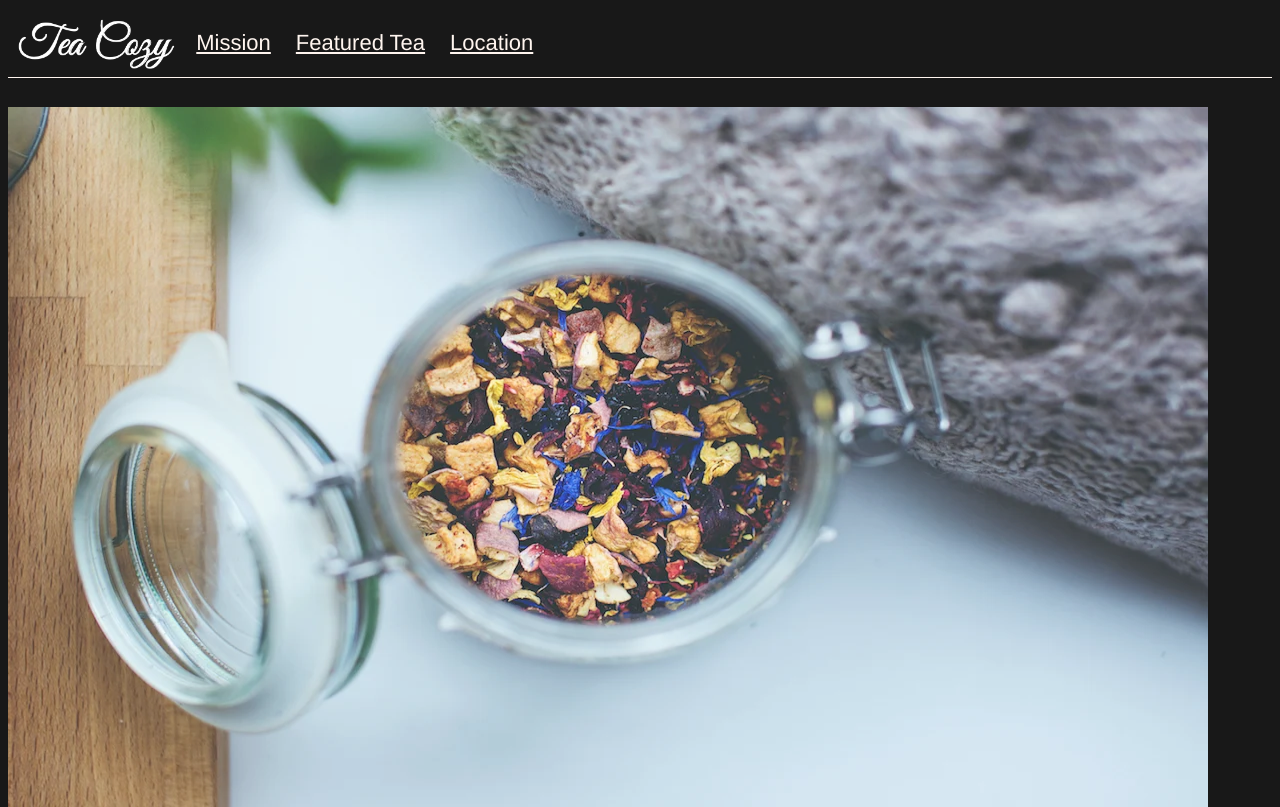
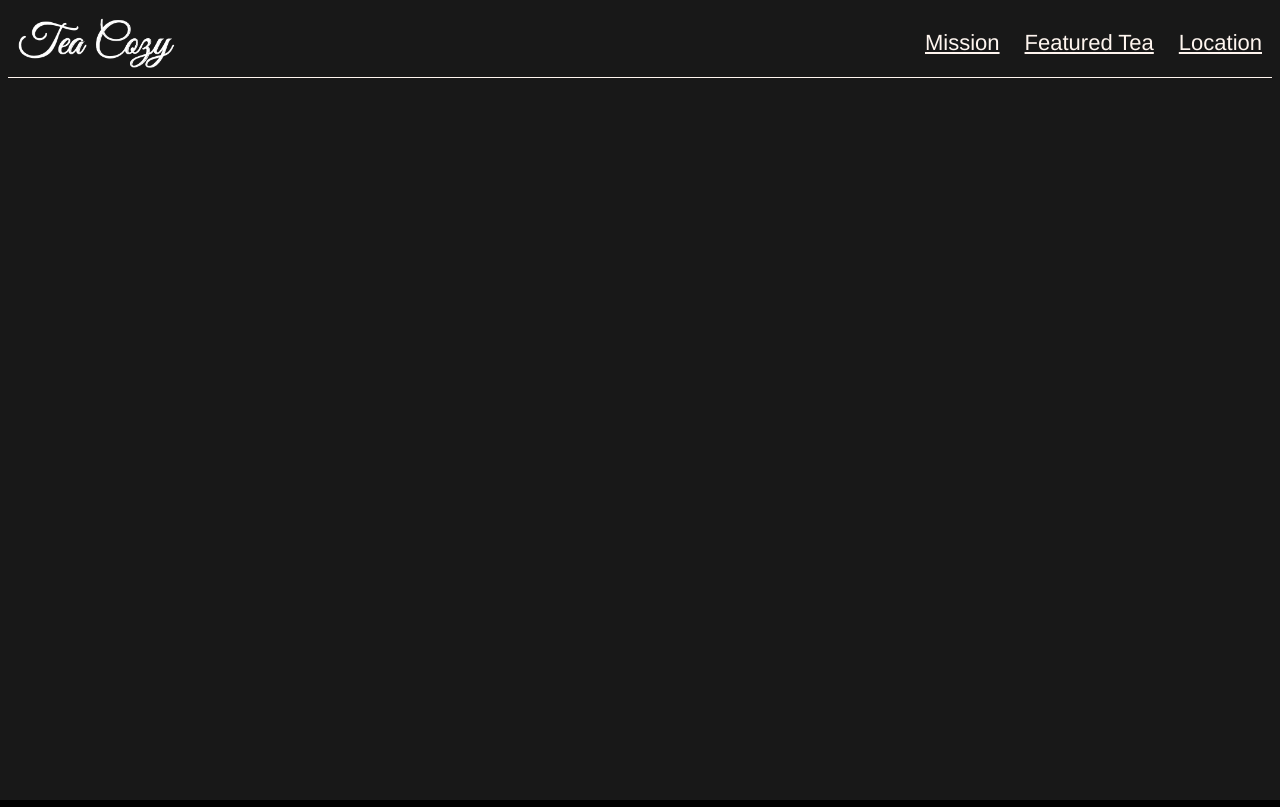
Before and after one commit to Ikgonzal/mini_projects_catalogue, a plain HTML site: page 19_tea_shop/index.html in a window 1280 px wide. Drawn offline with Linux system fonts and the light colour scheme.

Commit message:
header fixed

```diff
--- a/19_tea_shop/index.html
+++ b/19_tea_shop/index.html
@@ -8,20 +8,22 @@
     <title>Tea Shop</title>
 </head>
 <body>
-    <header class="header-container">
-        <nav>
-            <img class="logo-item" src="assets/img-tea-cozy-logo.webp" alt="tea shop logo">
-            <div class="menu-items">
-                <p>Mission</p>
-                <p>Featured Tea</p>
-                <p>Location</p>
-            </div>
-        </nav>
+    <header class="site-header">
+        <div class="wrapper site-header__wrapper">
+          <a href="#" class="brand"><img src="assets/img-tea-cozy-logo.webp" alt="brand" /></a>
+          <nav class="nav">
+            <ul class ="menu">
+                <li>Mission</li>
+                <li>Featured Tea</li>
+                <li>Location</li>
+            </ul>
+          </nav>
+        </div>
     </header>
-        <div class="cover">
+        <!--<div class="cover">
             <img class="background-img" src="assets/img-mission-background.webp" alt="dried fruit in a jar">
             <h4>Our Mission</h4>
             <h2>Handpicked, Artisanally Curated, Free Range, Sustainable, Small Batch, Fair Trade, Organic Tea</h2>
-        </div>
+        </div>-->
 </body>
 </html>
--- a/19_tea_shop/style.css
+++ b/19_tea_shop/style.css
@@ -8,28 +8,33 @@ html {
 
 /*header section */
 
-.header-container {
+.site-header {
     height: 69px;
     border-bottom: 1px solid seashell;
+    justify-content: space-between;
+    align-items: center;
+}
+
+.site-header__wrapper {
     display: flex;
     justify-content: space-between;
     align-items: center;
 }
 
-.logo-item {
+.brand {
     margin-left: 10px;
     vertical-align: middle;
     height: 50px;
     display: inline-flex;
     justify-content: flex-start;
-
 }
 
-.menu-items {
+.menu {
+    list-style-type: none;
+    display: inline-flex;
     column-gap: 25px;
+    margin-right: 10px;
     text-decoration: underline;
-    display: inline-flex;
-    margin: 15px 15px 15px 15px;
 }
 
 /*cover section*/
```
Also changed, not shown: 1 other file.
